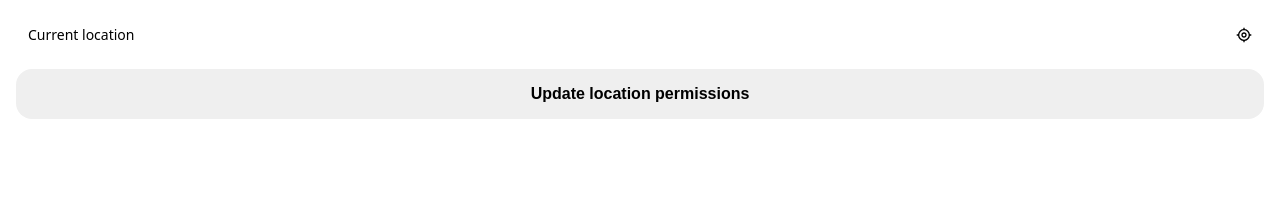
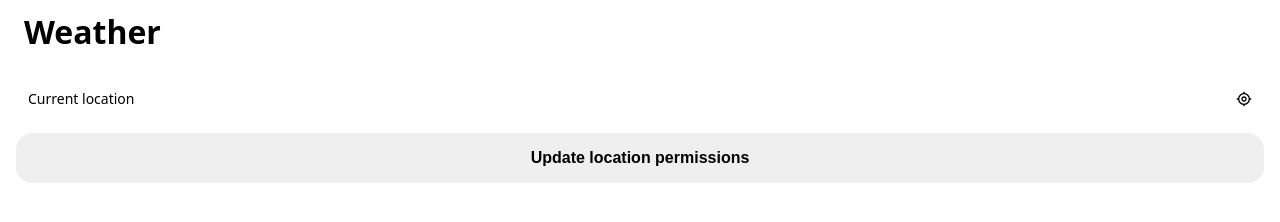
Before and after one commit to veyndan/weather, a website built with Vite: page index.html in a window 1280 px wide. Built offline with nearby package versions, Linux system fonts and the light colour scheme.

Commit message:
Add Weather title to page

```diff
--- a/index.css
+++ b/index.css
@@ -14,7 +14,18 @@ button {
 	cursor: pointer;
 }
 
-body > main > section {
+body {
+	> header {
+		align-items: center;
+		display: flex;
+		font-size: 2rem;
+		font-weight: 700;
+		line-height: 1;
+		padding-block: 16px;
+		padding-inline: 24px;
+	}
+
+	> main > section {
 		display: flex;
 		flex-direction: column;
 		gap: 16px;
@@ -48,3 +59,4 @@ body > main > section {
 			padding: 16px;
 		}
 	}
+}
--- a/index.html
+++ b/index.html
@@ -23,6 +23,7 @@
 	</template>
 
 	<body>
+		<header>Weather</header>
 		<main>
 			<section>
 				<header>
```
Lines whose indentation alone changed are shown as unchanged.
